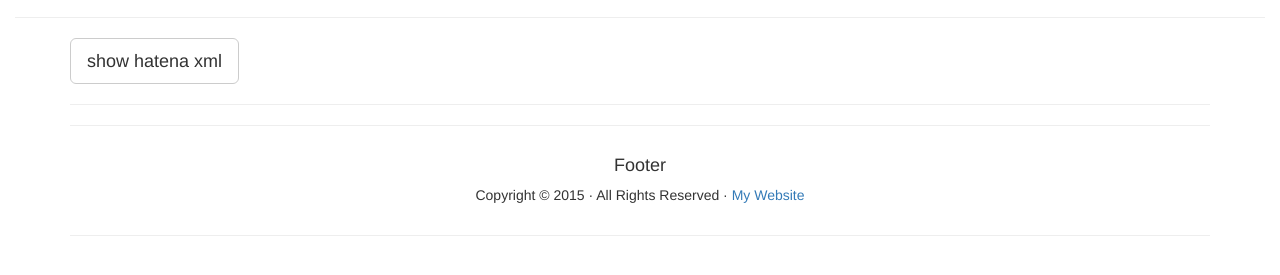
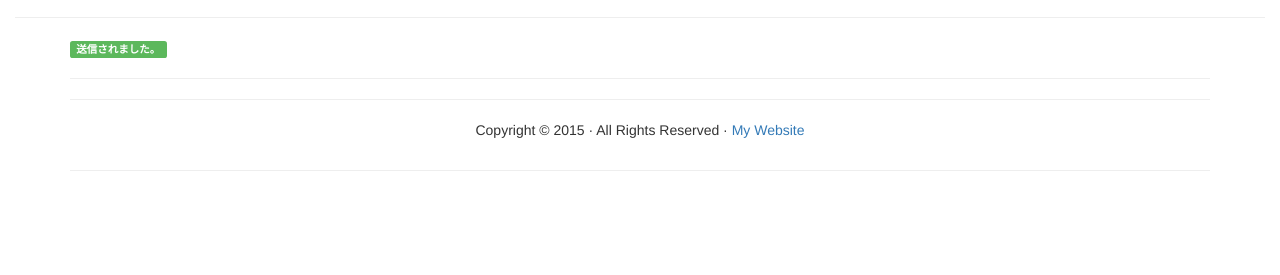
Before and after one commit to acomagu/hatena-tw, a website: page posted.html in a window 1280 px wide. Shown: the part 175-450 px from the top of the page. Drawn offline with Linux system fonts and the light colour scheme.

Commit message:
update htmls

```diff
--- a/posted.html
+++ b/posted.html
@@ -46,8 +46,7 @@
   <hr>
 </div>
 <div class="container">
-<button type="button" class="btn btn-lg btn-default" onClick="viewhatena()">show hatena xml</button>
-
+<span class="label label-success">送信されました。</span>
 <div>
 </div>
 
@@ -55,7 +54,7 @@
 <hr>
   <div class="row">
     <div class="text-center col-md-6 col-md-offset-3">
-      <h4>Footer </h4>
+
       <p>Copyright &copy; 2015 &middot; All Rights Reserved &middot; <a href="http://yourwebsite.com/" >My Website</a></p>
     </div>
   </div>
```
Also changed, not shown: choose.html (+1 -1 lines), edit.html (+1 -1 lines), login.html (+1 -1 lines).
